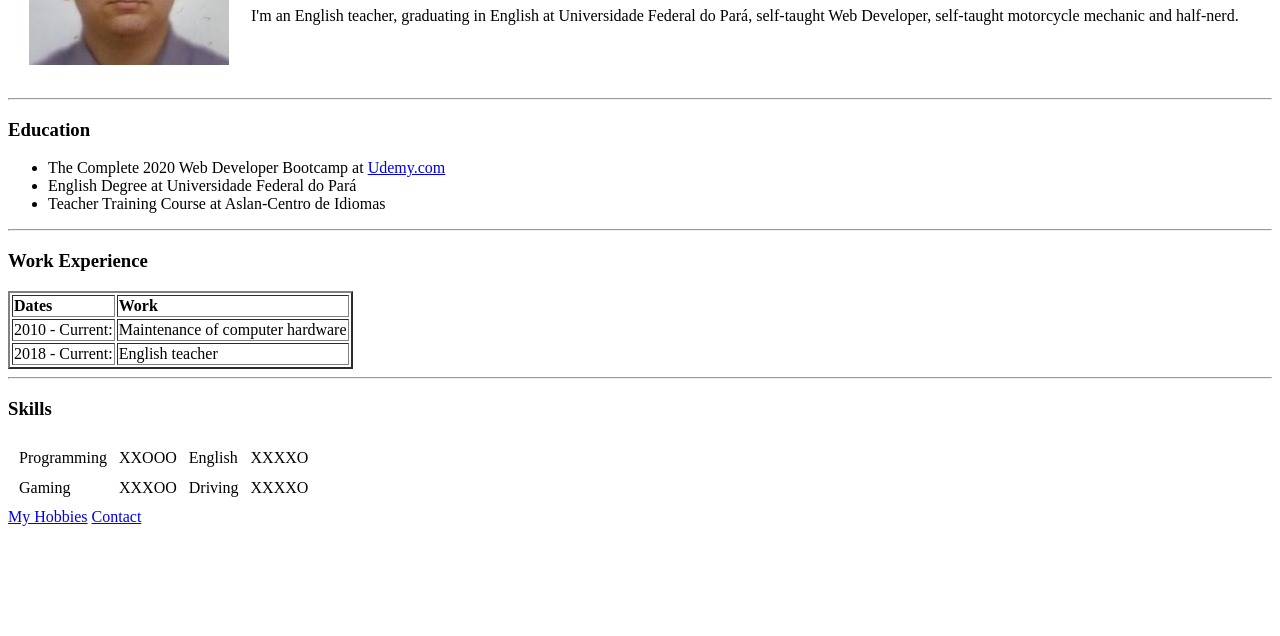
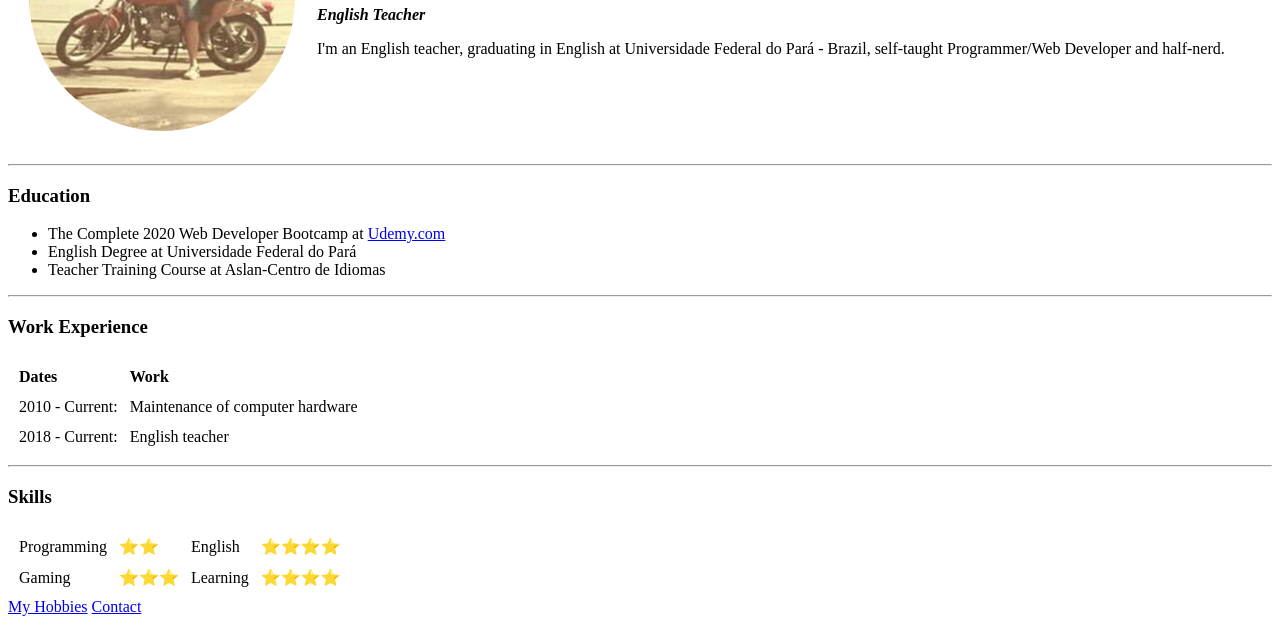
Before and after one commit to rafaeljamil/CV, a plain HTML site: page index.html in a window 1280 px wide. Shown: the part 164-800 px from the top of the page. Drawn offline with Linux system fonts and the light colour scheme.

Commit message:
Few Changes

```diff
--- a/index.html
+++ b/index.html
@@ -8,16 +8,15 @@
   <body>
     <table cellspacing="20">
       <tr>
-        <td><img src="mil.jpeg" alt="Jamil profile image" /></td>
+        <td><img src="mil.png" alt="Jamil profile image" /></td>
         <td>
           <h1>Jamil Pinheiro</h1>
           <p>
-            <em><strong>Web Developer</strong>, English Teacher, Gamer</em>
+            <em><strong>English Teacher</strong></em>
           </p>
           <p>
             I'm an English teacher, graduating in English at Universidade
-            Federal do Pará, self-taught Web Developer, self-taught motorcycle
-            mechanic and half-nerd.
+            Federal do Pará - Brazil, self-taught Programmer/Web Developer and half-nerd.
           </p>
         </td>
       </tr>
@@ -35,7 +34,7 @@
     </ul>
     <hr>
     <h3>Work Experience</h3>
-    <table border="2">
+    <table cellspacing="10">
       <thead>
         <tr>
           <th align="left">Dates</th>
@@ -58,15 +57,15 @@
     <table cellspacing="10">
       <tr>
         <td>Programming</td>
-        <td>XXOOO</td>
+        <td>⭐⭐</td>
         <td>English</td>
-        <td>XXXXO</td>
+        <td>⭐⭐⭐⭐</td>
       </tr>
       <tr>
         <td>Gaming</td>
-        <td>XXXOO</td>
-        <td>Driving</td>
-        <td>XXXXO</td>
+        <td>⭐⭐⭐</td>
+        <td>Learning</td>
+        <td>⭐⭐⭐⭐</td>
       </tr>
     </table>
 
```
Also changed, not shown: contacts.html (+4 -3 lines), hobbies.html (+3 -3 lines), mil.png (added).
